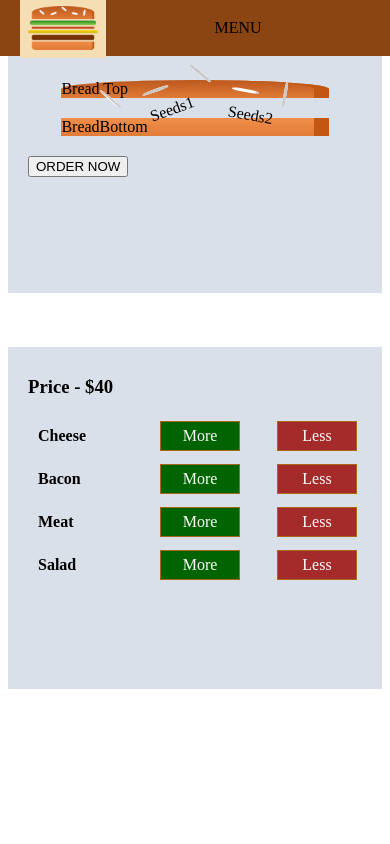
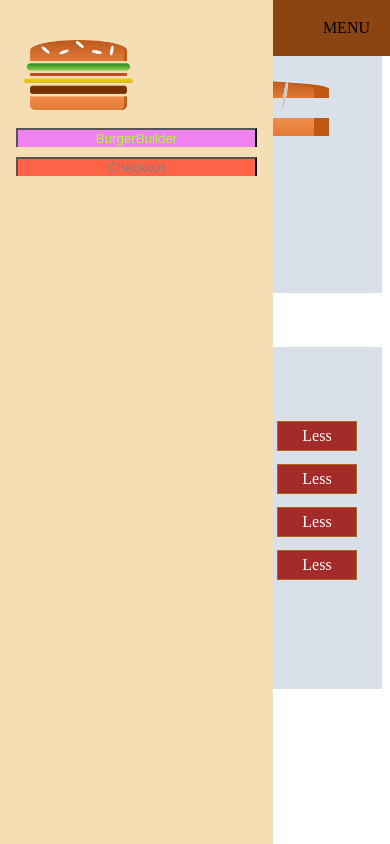
Before and after one commit to biscoffacoder/TheBurgerApp, a React (Create React App) app in the folder theburgerapp/: page / in a window 390 px wide. Built offline with nearby package versions, Linux system fonts and the light colour scheme.

Commit message:
SideDrawer and NavBar commit

```diff
--- a/theburgerapp/src/App.js
+++ b/theburgerapp/src/App.js
@@ -4,13 +4,16 @@ import BurgerBuilder from "./containers/BurgerBuilder/BurgerBuilder";
 
 import React, { Component } from 'react'
 import Toolbar from "./components/Navigation/Toolbar/Toolbar";
+import SideDrawer from "./components/Navigation/SideDrawer/SideDrawer";
 
 export class App extends Component {
   render() {
     return (
       <div>
-        <Toolbar/>
-                <BurgerBuilder/>
+
+        <Toolbar />
+        <SideDrawer/>
+        <BurgerBuilder />
       </div>
     )
   }
--- a/theburgerapp/src/components/Navigation/Logo/Logo.css
+++ b/theburgerapp/src/components/Navigation/Logo/Logo.css
@@ -3,6 +3,8 @@
   background-color: wheat;
   padding: 8px;
   height: 80%;
+  box-sizing: border-box;
+  border-radius: 5px;
 
 }
 
--- a/theburgerapp/src/components/Navigation/Logo/Logo.js
+++ b/theburgerapp/src/components/Navigation/Logo/Logo.js
@@ -1,9 +1,9 @@
 import React from 'react'
 import BurgerLogo from "../../../assets/burger-logo.png";
 import "./Logo.css"
-const Logo = () => {
+const Logo = (props) => {
     return (
-        <div className="Logo">
+        <div className="Logo" style={{height:props.height}}>
            <img src={BurgerLogo} alt="MyBurger"></img>
         </div>
     )
--- /dev/null
+++ b/theburgerapp/src/components/Navigation/NavigationItems/NavItem.css
@@ -0,0 +1,64 @@
+.NavItem
+{
+    margin: 8%;
+    box-sizing: content-box;
+    display: grid;
+    height: 100%;
+    width: 100%;
+    align-items: center;
+    top: 0;
+    right: 2;
+
+}
+
+.NavItem button:hover
+{
+    background-color:tomato;
+    border-bottom: 4px turquoise;
+    color: white;
+}
+.NavItem button:active{
+    background-color: fuchsia;
+    border-bottom: 4px turquoise;
+    color: white;}
+
+.NavItem button.active
+{
+    background-color: violet;
+    border-bottom: 4px turquoise;
+    color: white;
+}
+
+@media (max-width: 600px)
+{
+    .NavItem
+{
+    margin: 10px 0;
+    box-sizing: border-box;
+    display: block;
+    width: 100%;
+
+
+
+}
+
+.NavItem button
+{
+    background-color:tomato;
+    border-bottom: 4px turquoise;
+    color:gray;
+    text-decoration: none;
+    width: 100%;
+    box-sizing: border-box;
+    display: block;
+}
+.NavItem button:active{
+    background-color: fuchsia;
+    border-bottom: 4px turquoise;
+    color: white;}
+
+.NavItem button.active
+{
+    color:greenyellow;
+}
+}
--- /dev/null
+++ b/theburgerapp/src/components/Navigation/NavigationItems/NavItem.js
@@ -0,0 +1,11 @@
+import React from 'react'
+import "./NavItem.css"
+const NavItem = (props) => {
+    return (
+        <div className="NavItem">
+            <button className={props.active ? "active" :"button"} href={props.link}>{props.children}</button>
+            </div>
+    )
+}
+
+export default NavItem
--- /dev/null
+++ b/theburgerapp/src/components/Navigation/NavigationItems/NavigationItem.js
@@ -0,0 +1,19 @@
+import React from 'react'
+import "./NavigationItems.css"
+import NavItem from './NavItem';
+const NavigationItem = (props) => {
+    return (
+
+        <div className="NavigationItem">
+            <NavItem active={true} link="/">
+                BurgerBuilder
+               </NavItem>
+            <NavItem active={false} link="/">
+                Checkout
+               </NavItem>
+        </div>
+
+    )
+}
+
+export default NavigationItem
--- /dev/null
+++ b/theburgerapp/src/components/Navigation/NavigationItems/NavigationItems.css
@@ -0,0 +1,10 @@
+.NavigationItems{
+    margin: 0;
+    padding: 0;
+    list-style: none;
+    display: flex;
+    align-items: center;
+    height: 100%;
+    box-sizing: border-box;
+    border: thick violet;
+}
--- /dev/null
+++ b/theburgerapp/src/components/Navigation/SideDrawer/SideDrawer.css
@@ -0,0 +1,31 @@
+.SideDrawer
+{
+    position: fixed;
+    width: 280px;
+    max-width: 70%;
+    height: 100%;
+    left: 0;
+    top:0;
+    z-index: 200;
+    background-color: wheat;
+    padding: 32px 16px;
+    box-sizing: border-box;
+    transition: transform 0.3s ease-out;
+}
+
+@media (min-width: 500px)
+{
+    .SideDrawer
+    {
+        display: none;
+    }
+}
+
+.Open
+{
+    transform: translateX(0);
+}
+.Close
+{
+    transform: translateX(-100);
+}
--- /dev/null
+++ b/theburgerapp/src/components/Navigation/SideDrawer/SideDrawer.js
@@ -0,0 +1,17 @@
+import React from 'react'
+import Logo from '../Logo/Logo'
+import NavigationItem from '../NavigationItems/NavigationItem'
+import "./SideDrawer.css"
+const SideDrawer = (props) => {
+
+    return (
+        <div className="SideDrawer">
+            <Logo height="11%"></Logo>
+            <nav>
+                <NavigationItem></NavigationItem>
+            </nav>
+        </div>
+    )
+}
+
+export default SideDrawer
--- a/theburgerapp/src/components/Navigation/Toolbar/Toolbar.css
+++ b/theburgerapp/src/components/Navigation/Toolbar/Toolbar.css
@@ -19,3 +19,11 @@
     height: 100%;
 
 }
+
+@media (max-width: 499px)
+{
+    .DesktopOnly
+    {
+        display: none;
+    }
+}
--- a/theburgerapp/src/components/Navigation/Toolbar/Toolbar.js
+++ b/theburgerapp/src/components/Navigation/Toolbar/Toolbar.js
@@ -1,12 +1,15 @@
 import React from 'react'
 import Logo from '../Logo/Logo'
+import NavigationItem from '../NavigationItems/NavigationItem'
 import "./Toolbar.css"
 const Toolbar = (props) => {
     return (
         <header className="Toolbar">
-            <Logo />
+            <Logo height="80%"/>
             <div>MENU</div>
-            <nav className="nav"></nav>
+            <nav className="DesktopOnly">
+                <NavigationItem/>
+            </nav>
         </header>
     )
 }
```
